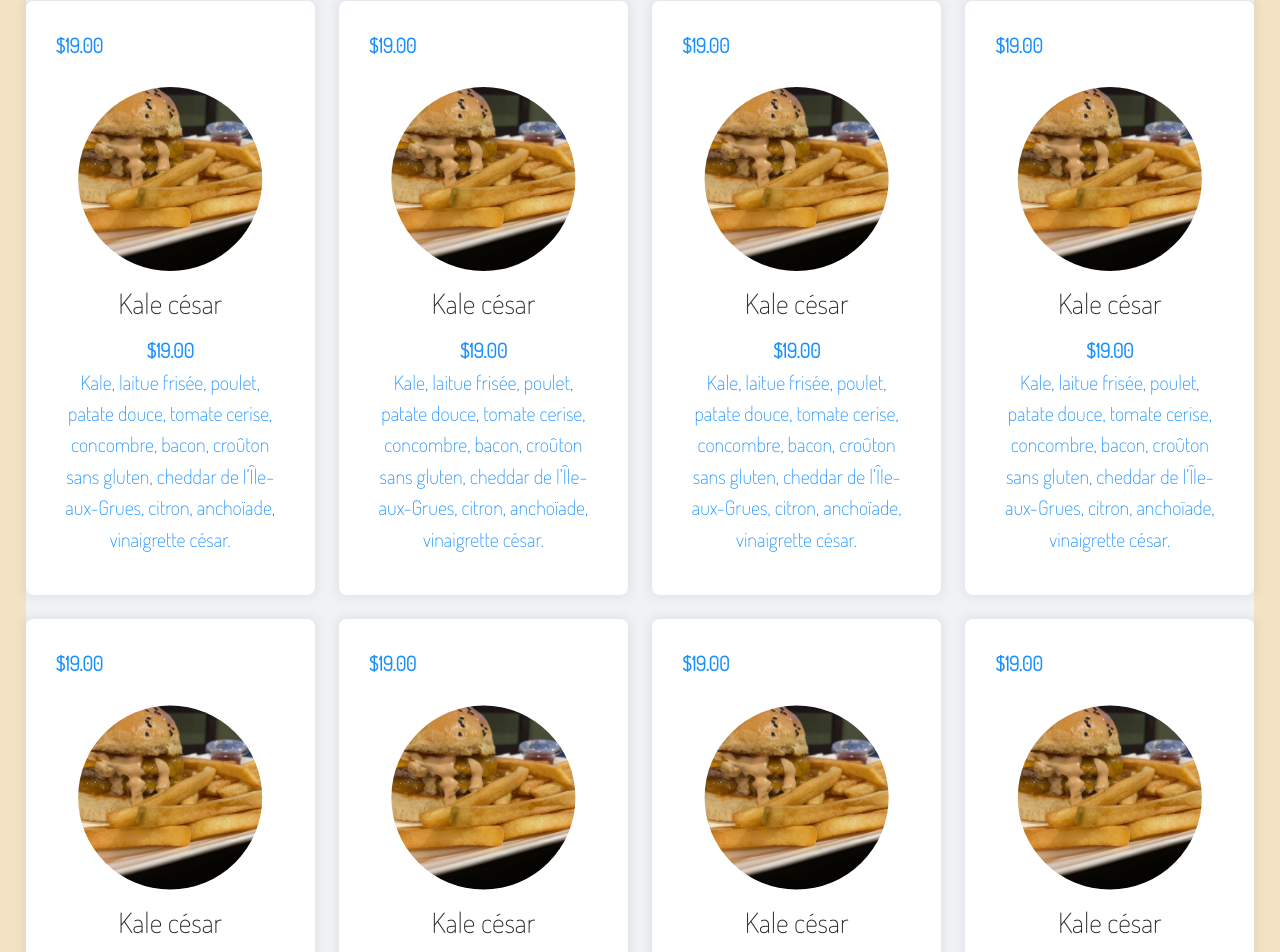
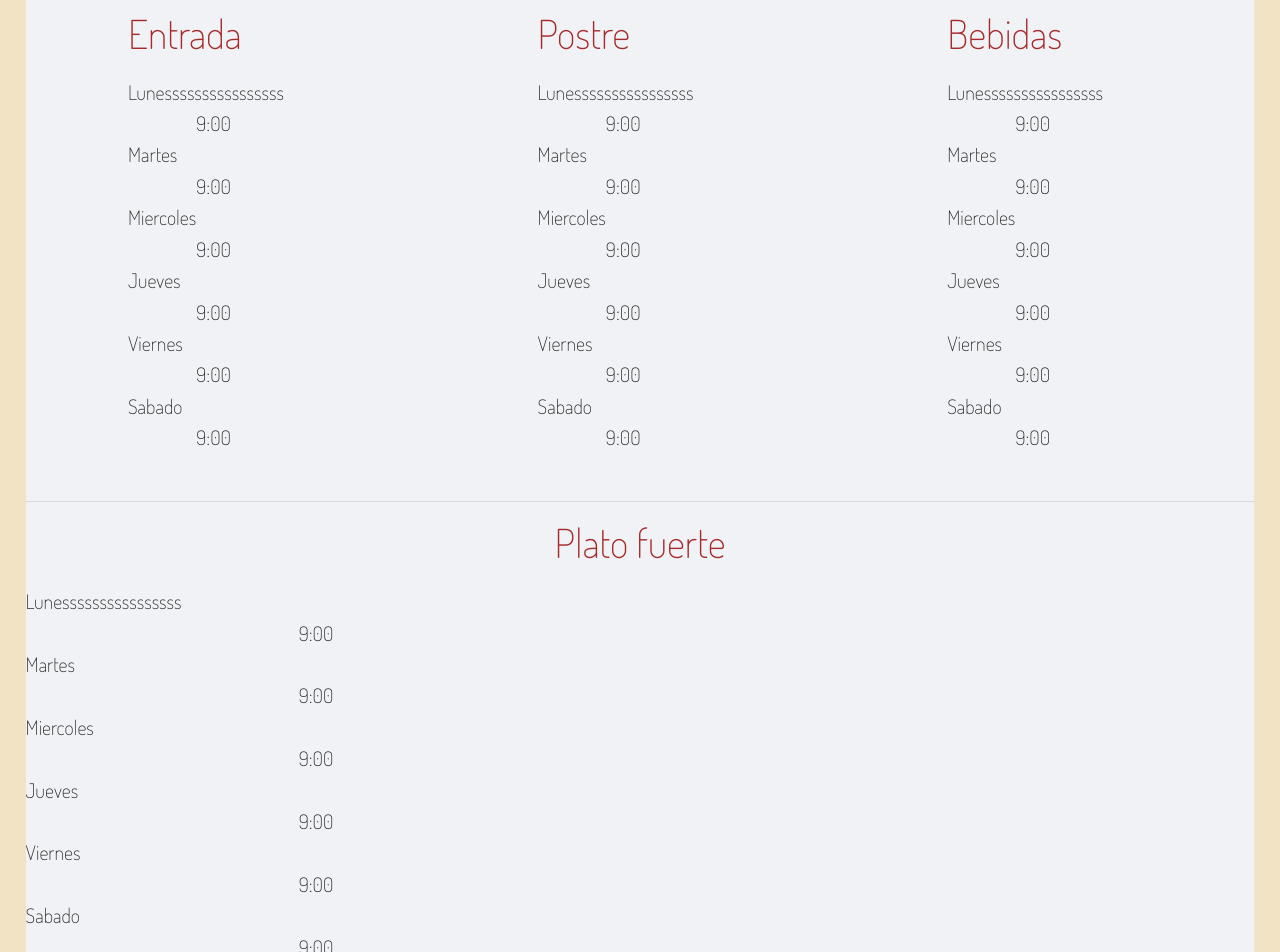
Before and after one commit to Irving9801/AliciasCafe.github.io, a React (Create React App) app: page /Menu in a window 1280 px wide. Shown: the part 351-1303 px from the top of the page. Built offline with nearby package versions, Linux system fonts and the light colour scheme.

Commit message:
ajustes al menu

```diff
--- a/src/components/FooterComponent.js
+++ b/src/components/FooterComponent.js
@@ -52,7 +52,7 @@ export default function App() {
           </Col>
           <Col className="gutter-row" span={8}>
             <div>
-              <h4>Horario</h4>
+              <h4 style={{color: "white"}}>Horario</h4>
 
               <Row>
                 <Col span={8}>Lunes</Col>
@@ -88,7 +88,7 @@ export default function App() {
           </Col>
           <Col className="gutter-row" span={8}>
             <div>
-              <h4>Boletín Informativo</h4>
+              <h4 style={{color: "white"}}>Boletín Informativo</h4>
              Lorem sjdfhnadnlvllak svlskd vakl ñsv askjd csk cskl nc
               <Input style={{ margin: 10 }} placeholder="Correo" />
               <Button type="primary" style={{ margin: 10 }} block danger>
--- a/src/components/Principalpage.js
+++ b/src/components/Principalpage.js
@@ -71,7 +71,7 @@ const Principalpage = () =>{
             </Carousel>
     <Radio.Group/>
         </div>
-        <a href="#"><Button style={{ margin: 20, }} type="danger"> Explorar Menú</Button></a>
+     <a href="#"><Button style={{ margin: 20,}} type="danger"> Explorar Menú</Button></a>
         <a href="#"><Button denger type="link" shape="round" icon={<PlayCircleOutlined />}>Play Video</Button></a>
 
         <div>
--- a/src/pages/About.js
+++ b/src/pages/About.js
@@ -8,7 +8,9 @@ function About() {
     return (
         <Layout className="layout__Main">
         <Header />
-        <Content>asdasdasdasdad</Content>
+        <Content>
+          HOLA
+        </Content>
         <Footer />
       </Layout>
     );
--- a/src/pages/Menu.js
+++ b/src/pages/Menu.js
@@ -1,5 +1,5 @@
 import React from "react";
-import {  Layout } from "antd";
+import {  Layout, Row, Col } from "antd";
 import Header from "../components/Header";
 import FooterComponent from "../components/FooterComponent";
 import "../assets/css/pages/stylesMenu.css";
@@ -13,22 +13,9 @@ const data = [
     name: "Cheesy House Burguer",
     price: "$22.4  c/u",
   },
-  {
-    image: hamburgesa,
-    name: "Cheesy House Burguer",
-    price: "$5.5  c/u",
-  },
-  {
-    image: hamburgesa,
-    name: "Cheesy House Burguer",
-    price: "$8  c/u",
-  },
 
-  {
-    image: hamburgesa,
-    name: "Cheesy House Burguer",
-    price: "$12.5  c/u",
-  },
+];
+const data1 = [
   {
     image: hamburgesa,
     name: "Cheesy House Burguer",
@@ -56,38 +43,184 @@ const Menu = () => {
     <Layout className="layout__Main">
       <Header />
       <Content>
-      <p style={{ margin: 10, padding: 20}}>-  - Menú -  -</p>
-        <div className="c-thumb-list__grid">
+        <hr />
+      <p style={{ margin: 5, padding: 15}}>-  - Menú -  -</p>
+    <Row>
+    <Col xs={{ span: 5, offset: 1, }} lg={{span: 6, offset: 2,}}>
+    <h1 style={{display: 'flex',  justifyContent:'left', color: "brown"}}>Entrada</h1>
 
-          {data.map((item) => (
-            <a href="facebook.com" className="c-thumb">
-              <span className="c-thumb__inner">
-                <span className="c-thumb__top">
-                  <span className="c-thumb__price">$19.00</span>
-                </span>
-                <span className="c-thumb__asset">
-                  <picture className="o-asset c-thumb__img">
-                    <img src={hamburgesa} alt="MDN"></img>
-                  </picture>
-                </span>
-                <span className="c-thumb__content">
-                  <h3 data-v-28396ab7="" class="c-thumb__title | t-t3">
-                    Kale césar
-                  </h3>
-                  <span className="c-thumb__price">$19.00</span>
+    <Col className="gutter-row" span={8}>
+            <div>
+              <Row>
+                <Col span={8}>Lunessssssssssssssss</Col>
+                <Col span={8} offset={8}>
                   <br></br>
-                    Kale, laitue frisée, poulet, patate douce, tomate cerise,
-                    concombre, bacon, croûton sans gluten, cheddar de
-                    l’Île-aux-Grues, citron, anchoïade, vinaigrette césar.
+                  9:00
+                </Col>
+                <Col span={8}>Martes</Col>
+                <Col span={8} offset={8}>
+                <br></br>
+                  9:00
+                </Col>
+                <Col span={8}>Miercoles</Col>
+                <Col span={8} offset={8}>
+                <br></br>
+                  9:00
+                </Col>
+                <Col span={8}>Jueves</Col>
+                <Col span={8} offset={8}>
+                <br></br>
+                  9:00
+                </Col>
+                <Col span={8}>Viernes</Col>
+                <Col span={8} offset={8}>
+                <br></br>
+                  9:00
+                </Col>
+                <Col span={8}>Sabado</Col>
+                <Col span={8} offset={8}>
+                <br></br>
+                  9:00
+                </Col>
+              </Row>
+            </div>
+          </Col>
 
-                </span>
-              </span>
-            </a>
-          ))}
-        </div>
-      </Content>
-      <FooterComponent />
-    </Layout>
+
+    </Col>
+    <Col xs={{ span: 11,  offset: 1,}} lg={{ span: 6, offset: 2,  }} >
+    <h1 style={{display: 'flex',  justifyContent:'left',color: "brown"}}>Postre</h1>
+
+    <Col className="gutter-row" span={8}>
+            <div>
+              <Row>
+                <Col span={8}>Lunessssssssssssssss</Col>
+                <Col span={8} offset={8}>
+                  <br></br>
+                  9:00
+                </Col>
+                <Col span={8}>Martes</Col>
+                <Col span={8} offset={8}>
+                <br></br>
+                  9:00
+                </Col>
+                <Col span={8}>Miercoles</Col>
+                <Col span={8} offset={8}>
+                <br></br>
+                  9:00
+                </Col>
+                <Col span={8}>Jueves</Col>
+                <Col span={8} offset={8}>
+                <br></br>
+                  9:00
+                </Col>
+                <Col span={8}>Viernes</Col>
+                <Col span={8} offset={8}>
+                <br></br>
+                  9:00
+                </Col>
+                <Col span={8}>Sabado</Col>
+                <Col span={8} offset={8}>
+                <br></br>
+                  9:00
+                </Col>
+              </Row>
+            </div>
+          </Col>
+
+    </Col>
+    <Col xs={{  span: 5, offset: 1,  }}  lg={{  span: 6, offset: 2,}} >
+    <h1 style={{display: 'flex',  justifyContent:'Left',color: "brown"}}>Bebidas</h1>
+    <Col className="gutter-row" span={8}>
+            <div>
+              <Row>
+                <Col span={8}>Lunessssssssssssssss</Col>
+                <Col span={8} offset={8}>
+                  <br></br>
+                  9:00
+                </Col>
+                <Col span={8}>Martes</Col>
+                <Col span={8} offset={8}>
+                <br></br>
+                  9:00
+                </Col>
+                <Col span={8}>Miercoles</Col>
+                <Col span={8} offset={8}>
+                <br></br>
+                  9:00
+                </Col>
+                <Col span={8}>Jueves</Col>
+                <Col span={8} offset={8}>
+                <br></br>
+                  9:00
+                </Col>
+                <Col span={8}>Viernes</Col>
+                <Col span={8} offset={8}>
+                <br></br>
+                  9:00
+                </Col>
+                <Col span={8}>Sabado</Col>
+                <Col span={8} offset={8}>
+                <br></br>
+                  9:00
+                </Col>
+              </Row>
+            </div>
+          </Col>
+
+
+    </Col>
+
+  </Row>
+  <br></br>
+  <hr />
+  <Row>
+      <Col span={24}>
+      <h1 style={{display: 'flex',  justifyContent:'center',color: "brown"}}>Plato fuerte</h1>
+
+      <Col className="gutter-row" span={8}>
+            <div>
+              <Row >
+                <Col span={8}>Lunessssssssssssssss</Col>
+                <Col span={8} offset={8}>
+                  <br></br>
+                  9:00
+                </Col>
+                <Col span={8}>Martes</Col>
+                <Col span={8} offset={8}>
+                <br></br>
+                  9:00
+                </Col>
+                <Col span={8}>Miercoles</Col>
+                <Col span={8} offset={8}>
+                <br></br>
+                  9:00
+                </Col>
+                <Col span={8}>Jueves</Col>
+                <Col span={8} offset={8}>
+                <br></br>
+                  9:00
+                </Col>
+                <Col span={8}>Viernes</Col>
+                <Col span={8} offset={8}>
+                <br></br>
+                  9:00
+                </Col>
+                <Col span={8}>Sabado</Col>
+                <Col span={8} offset={8}>
+                <br></br>
+                  9:00
+                </Col>
+              </Row>
+            </div>
+          </Col>
+      </Col>
+    </Row>
+  </Content>
+  <br></br>
+  <FooterComponent />
+  </Layout>
+
   );
 };
 export default Menu;
```
